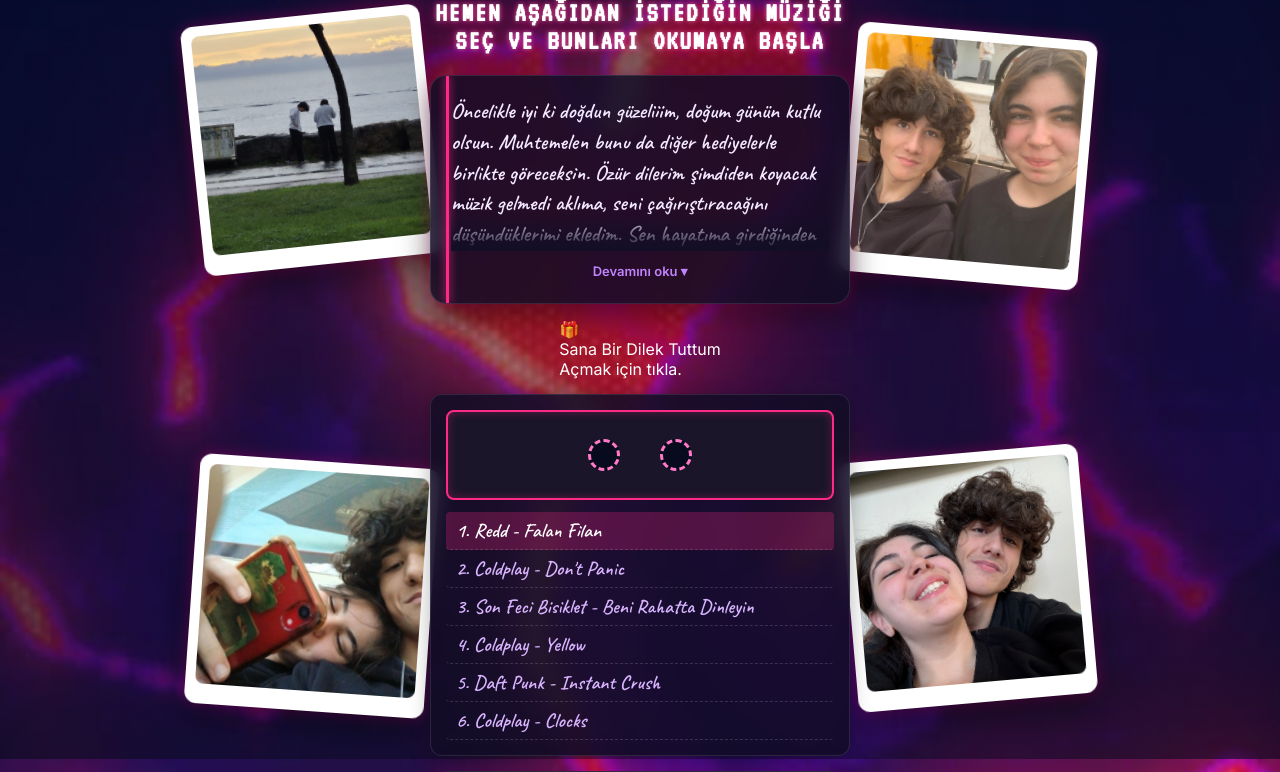
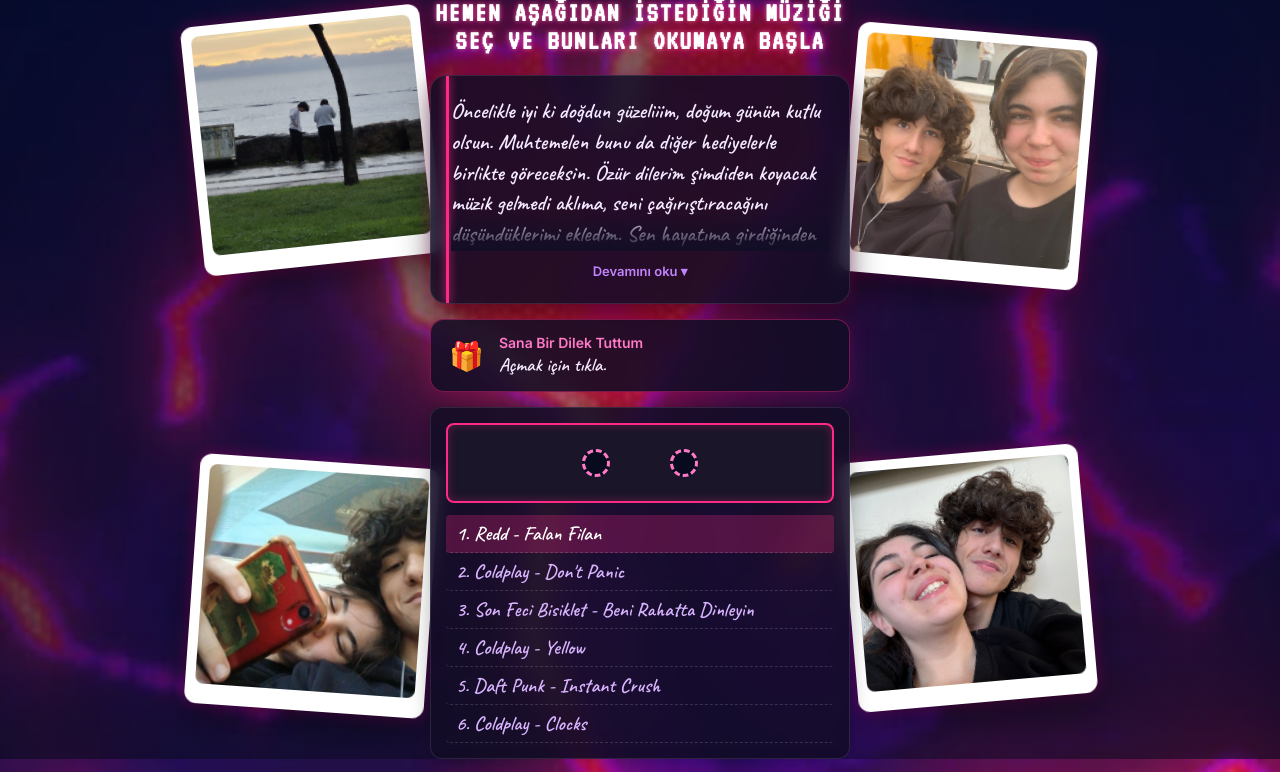
Before and after one commit to Miqsa0/dogumgunuseklisemali, a Flask app: page / in a window 1280 px wide. Shown: the part 41-813 px from the top of the page. Run offline with Flask 3, Linux system fonts and the light colour scheme; some libraries are stand-ins or nearby versions.

Commit message:
Update style.css

```diff
--- a/static/style.css
+++ b/static/style.css
@@ -2,7 +2,7 @@
 
 body {
     background-color: #080b1e;
-    background-image: url("kalp-bg.png"); /* Uzantının .png olduğundan emin olun */
+    background-image: url("kalp-bg.png");
     background-size: 407px 546px;
     background-repeat: repeat;
     background-position: center top;
@@ -112,31 +112,47 @@
 }
 .read-more-btn:hover { color: #ffffff; }
 
-.counter-card {
+/* DOĞUM GÜNÜ DİLEK KUTUSU */
+.wish-box-card {
     background: rgba(18, 14, 38, 0.85);
     backdrop-filter: blur(8px);
-    border: 1px dashed rgba(255, 42, 133, 0.5);
-    border-radius: 12px;
+    border: 1px solid rgba(255, 42, 133, 0.4);
+    border-radius: 14px;
     width: 100%;
-    padding: 12px 15px;
-    text-align: center;
-    box-shadow: 0 0 15px rgba(236, 0, 140, 0.2);
+    padding: 14px 18px;
+    display: flex;
+    align-items: center;
+    justify-content: flex-start;
+    gap: 15px;
+    cursor: pointer;
+    box-shadow: 0 4px 20px rgba(236, 0, 140, 0.2);
+    transition: transform 0.2s ease, border-color 0.2s ease;
 }
-
-.counter-title {
+.wish-box-card:hover {
+    transform: scale(1.02);
+    border-color: rgba(255, 42, 133, 0.8);
+}
+.wish-icon {
+    font-size: 28px;
+    display: flex;
+    align-items: center;
+}
+.wish-content {
+    display: flex;
+    flex-direction: column;
+    text-align: left;
+}
+.wish-title {
+    font-size: 14px;
+    font-weight: 600;
+    color: #ff79c6;
+    margin-bottom: 2px;
+}
+.wish-desc {
     font-family: 'Caveat', cursive;
-    font-size: 20px;
+    font-size: 19px;
     color: #f3e8ff;
-    margin-bottom: 4px;
-}
-
-.counter-digits {
-    font-family: 'VT323', monospace;
-    font-size: 24px;
-    letter-spacing: 1px;
-    color: #ff79c6;
-    text-shadow: 0 0 8px rgba(255, 121, 198, 0.6);
-    font-weight: bold;
+    transition: opacity 0.15s ease;
 }
 
 .side-photo {
@@ -188,7 +204,7 @@
 }
 .cassette-shape {
     width: 100%;
-    height: 90px;
+    height: 80px;
     background: #1a1528;
     border: 2px solid #ff2a85;
     box-shadow: inset 0 0 10px rgba(255, 42, 133, 0.3);
@@ -197,12 +213,12 @@
     display: flex;
     justify-content: center;
     align-items: center;
-    gap: 40px;
+    gap: 60px;
     position: relative;
 }
 .cassette-hole {
-    width: 32px;
-    height: 32px;
+    width: 28px;
+    height: 28px;
     border-radius: 50%;
     background: #080b1e;
     border: 3px dashed #ff79c6;
```
